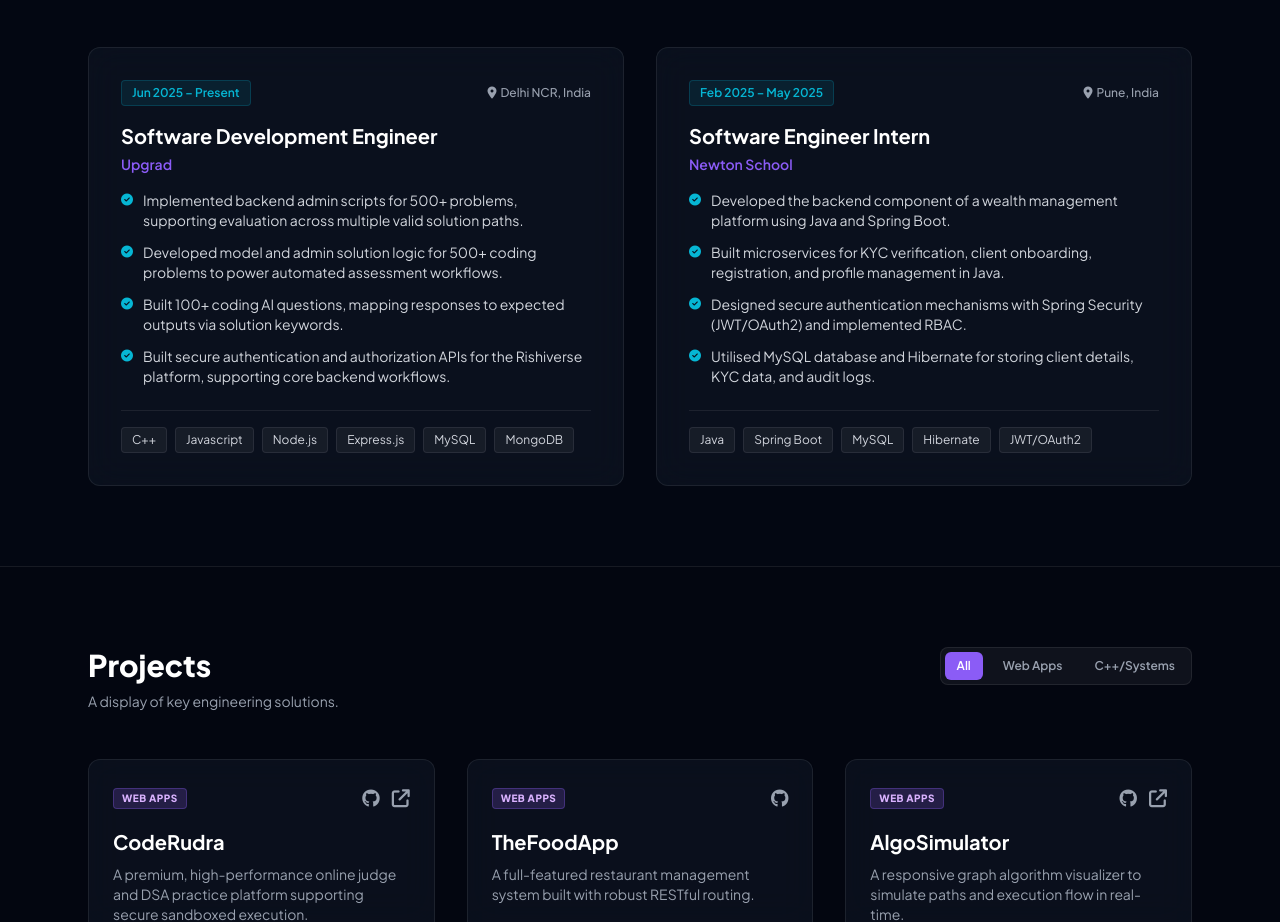
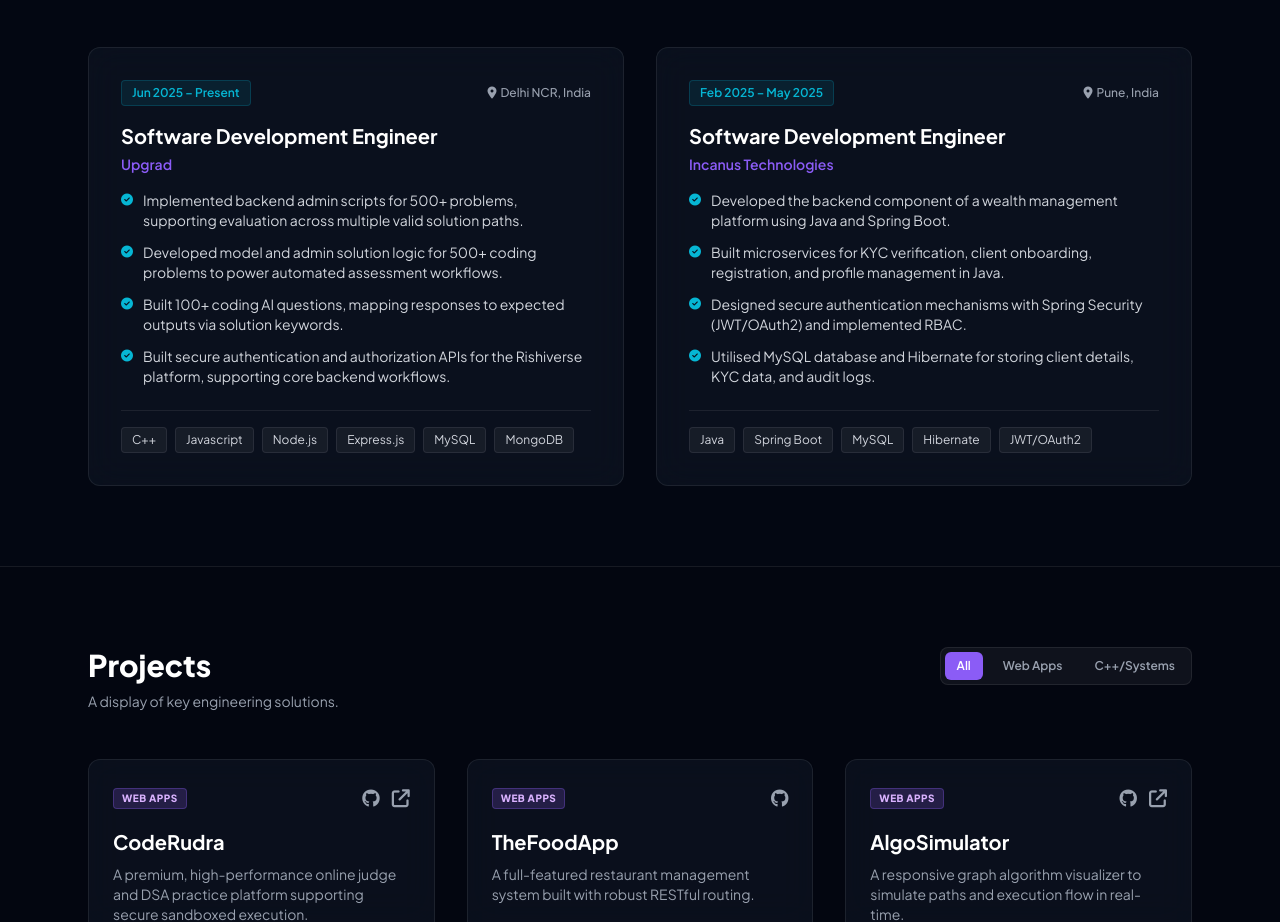
Before and after one commit to ShivamJNU/myPortfolio, a React (Vite) app: page / in a window 1280 px wide. Shown: the part 1364-2286 px from the top of the page. Built offline with nearby package versions, Linux system fonts and the light colour scheme.

Commit message:
chore: change Newton School intern position to SDE at Incanus Technologies

```diff
--- a/src/components/Console.jsx
+++ b/src/components/Console.jsx
@@ -29,16 +29,16 @@
         tags: ["experience", "upgrad", "auth", "security", "api", "rishiverse", "backend", "jwt", "login"]
     },
     {
-        text: "I worked as a Software Engineer Intern at Newton School (Feb 2025 - May 2025), utilizing Java, Spring Boot, MySQL, and Hibernate.",
-        tags: ["experience", "job", "work", "newton", "school", "intern", "role", "position", "technologies", "java", "spring", "boot", "hibernate"]
+        text: "I worked as a Software Development Engineer (SDE) at Incanus Technologies (Feb 2025 - May 2025), utilizing Java, Spring Boot, MySQL, and Hibernate.",
+        tags: ["experience", "job", "work", "incanus", "technologies", "sde", "role", "position", "technologies", "java", "spring", "boot", "hibernate"]
     },
     {
-        text: "At Newton School, I developed the backend component of a wealth management platform using Java and Spring Boot, and built microservices for KYC verification, client onboarding, registration, and profile management.",
-        tags: ["experience", "newton", "school", "wealth", "management", "platform", "java", "spring", "boot", "microservices", "kyc", "verification", "onboarding", "registration"]
+        text: "At Incanus Technologies, I developed the backend component of a wealth management platform using Java and Spring Boot, and built microservices for KYC verification, client onboarding, registration, and profile management.",
+        tags: ["experience", "incanus", "technologies", "wealth", "management", "platform", "java", "spring", "boot", "microservices", "kyc", "verification", "onboarding", "registration"]
     },
     {
-        text: "At Newton School, I designed secure authentication mechanisms with Spring Security (JWT/OAuth2) and implemented Role-Based Access Control (RBAC) utilizing MySQL database and Hibernate.",
-        tags: ["experience", "newton", "school", "auth", "security", "jwt", "oauth", "rbac", "spring", "mysql", "hibernate"]
+        text: "At Incanus Technologies, I designed secure authentication mechanisms with Spring Security (JWT/OAuth2) and implemented Role-Based Access Control (RBAC) utilizing MySQL database and Hibernate.",
+        tags: ["experience", "incanus", "technologies", "auth", "security", "jwt", "oauth", "rbac", "spring", "mysql", "hibernate"]
     },
     {
         text: "I am a 2x ICPC Regionalist, qualifying for the Kanpur and Amritapuri onsite regionals in ICPC Asia West 2024. My credentials can be verified at icpc.global/ICPCID/NE7Z1YLO2BN4.",
@@ -140,7 +140,7 @@
             }
 
             // Identify if the query is targeting specific platforms/brands
-            const platformBrands = ["leetcode", "codeforces", "codechef", "icpc", "iicpc", "newton", "upgrad", "gate", "jnu"];
+            const platformBrands = ["leetcode", "codeforces", "codechef", "icpc", "iicpc", "newton", "upgrad", "incanus", "gate", "jnu"];
             const queryTargetBrands = queryWords.filter(word => platformBrands.includes(word));
 
             // Passage scoring based on keyword intersection and brand exclusivity
--- a/src/components/Experience.jsx
+++ b/src/components/Experience.jsx
@@ -15,8 +15,8 @@
         ]
     },
     {
-        role: "Software Engineer Intern",
-        company: "Newton School",
+        role: "Software Development Engineer",
+        company: "Incanus Technologies",
         period: "Feb 2025 – May 2025",
         location: "Pune, India",
         tech: ["Java", "Spring Boot", "MySQL", "Hibernate", "JWT/OAuth2"],
```
